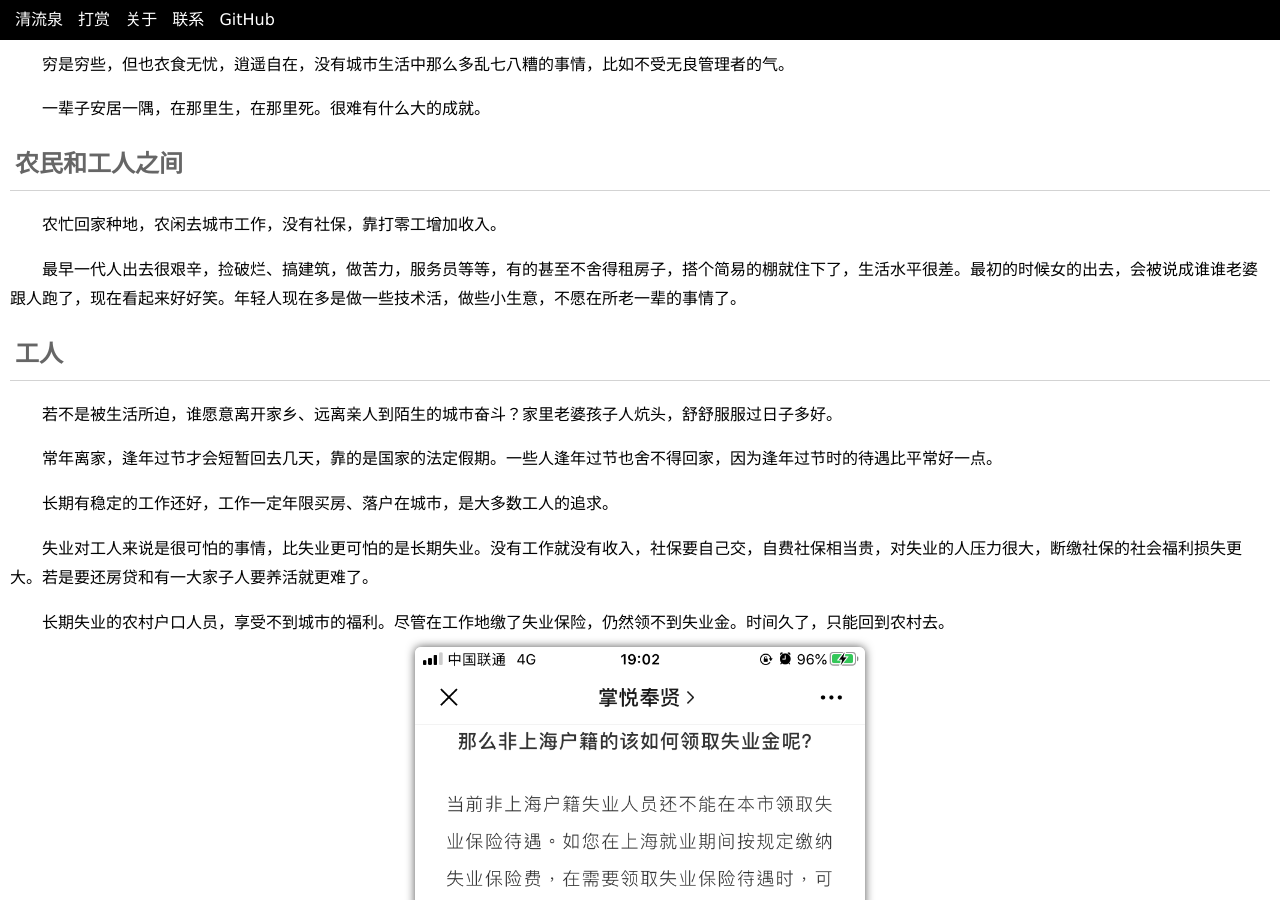
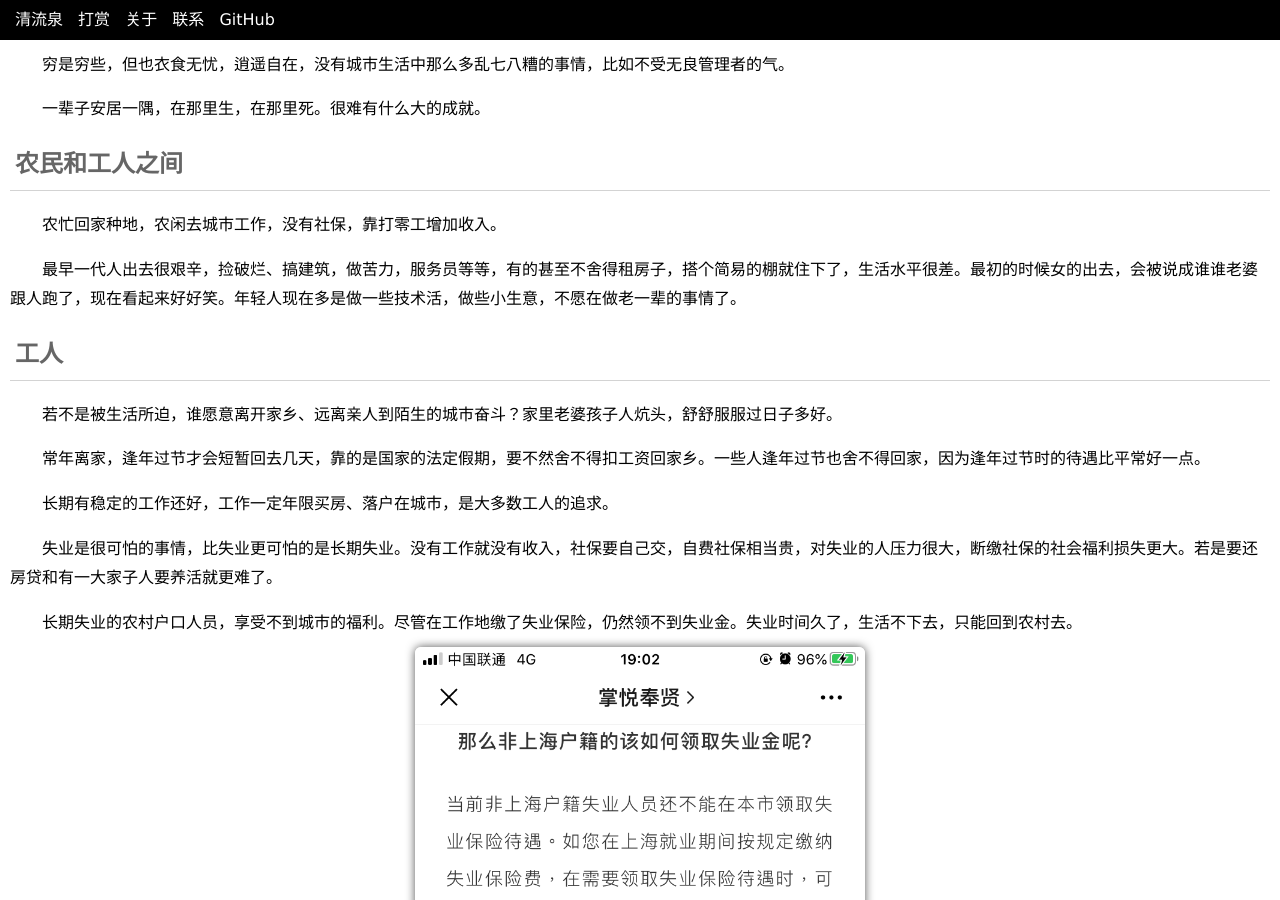
Before and after one commit to yinyongxian/yinyongxian.github.io, a Jekyll site: the page built from _posts/2019-10-23-individual-fragile-economy.html, in a window 1280 px wide and 900 px high, scrolled down 394 px. Built offline with Jekyll 4.4.1, drawn with Linux system fonts in a browser that asks for light colours.

Commit message:
Update 2019-10-23-individual-fragile-economy.html

```diff
--- a/_posts/2019-10-23-individual-fragile-economy.html
+++ b/_posts/2019-10-23-individual-fragile-economy.html
@@ -24,14 +24,14 @@ title: 脆弱的个体经济
     <p>一辈子安居一隅，在那里生，在那里死。很难有什么大的成就。</p>
     <h2>农民和工人之间</h2>
     <p>农忙回家种地，农闲去城市工作，没有社保，靠打零工增加收入。</p>
-    <p>最早一代人出去很艰辛，捡破烂、搞建筑，做苦力，服务员等等，有的甚至不舍得租房子，搭个简易的棚就住下了，生活水平很差。最初的时候女的出去，会被说成谁谁老婆跟人跑了，现在看起来好好笑。年轻人现在多是做一些技术活，做些小生意，不愿在所老一辈的事情了。
+    <p>最早一代人出去很艰辛，捡破烂、搞建筑，做苦力，服务员等等，有的甚至不舍得租房子，搭个简易的棚就住下了，生活水平很差。最初的时候女的出去，会被说成谁谁老婆跟人跑了，现在看起来好好笑。年轻人现在多是做一些技术活，做些小生意，不愿在做老一辈的事情了。
     </p>
     <h2>工人</h2>
     <p>若不是被生活所迫，谁愿意离开家乡、远离亲人到陌生的城市奋斗？家里老婆孩子人炕头，舒舒服服过日子多好。</p>
-    <p>常年离家，逢年过节才会短暂回去几天，靠的是国家的法定假期。一些人逢年过节也舍不得回家，因为逢年过节时的待遇比平常好一点。</p>
+    <p>常年离家，逢年过节才会短暂回去几天，靠的是国家的法定假期，要不然舍不得扣工资回家乡。一些人逢年过节也舍不得回家，因为逢年过节时的待遇比平常好一点。</p>
     <p>长期有稳定的工作还好，工作一定年限买房、落户在城市，是大多数工人的追求。</p>
-    <p>失业对工人来说是很可怕的事情，比失业更可怕的是长期失业。没有工作就没有收入，社保要自己交，自费社保相当贵，对失业的人压力很大，断缴社保的社会福利损失更大。若是要还房贷和有一大家子人要养活就更难了。</p>
-    <p>长期失业的农村户口人员，享受不到城市的福利。尽管在工作地缴了失业保险，仍然领不到失业金。时间久了，只能回到农村去。<img
+    <p>失业是很可怕的事情，比失业更可怕的是长期失业。没有工作就没有收入，社保要自己交，自费社保相当贵，对失业的人压力很大，断缴社保的社会福利损失更大。若是要还房贷和有一大家子人要养活就更难了。</p>
+    <p>长期失业的农村户口人员，享受不到城市的福利。尽管在工作地缴了失业保险，仍然领不到失业金。失业时间久了，生活不下去，只能回到农村去。<img
             src="/Media/images/2019-10-23/unemployment-compensation.png" alt="失业金" width="450px"></p>
     <h2>商人</h2>
     <p>商人是一个赚大钱的职业，一代富商可以使几代人都过得很舒服。</p>
```
